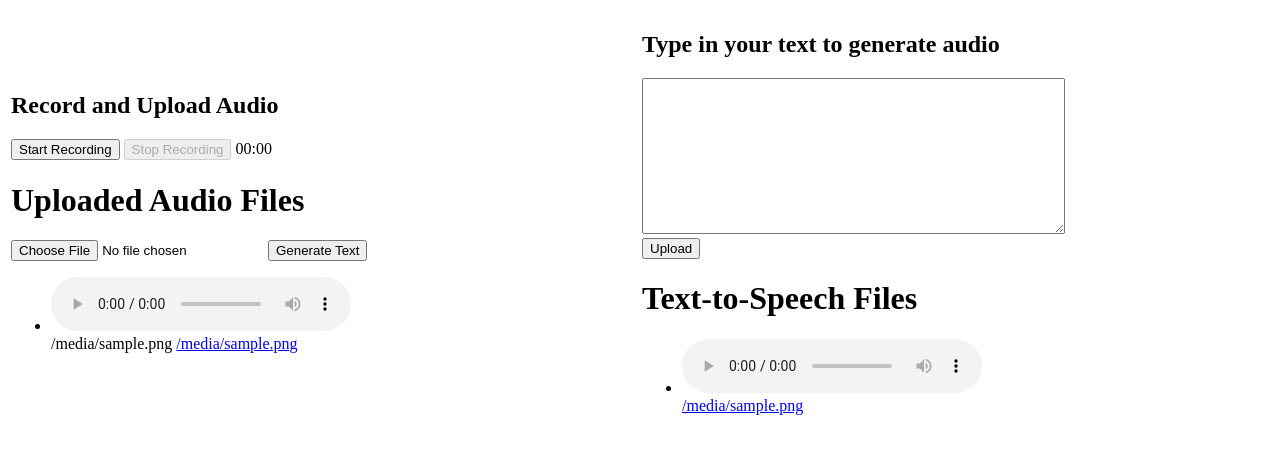
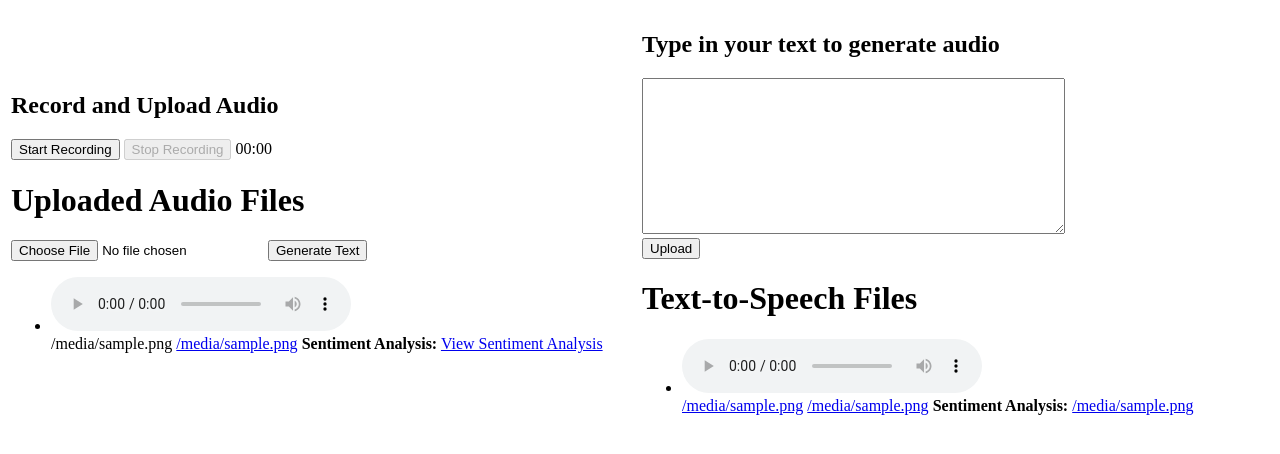
Before and after one commit to Ram14082000/CAI-1, a Flask app: template templates/index.html in a window 1280 px wide. Shown: the top 454 px of the page. Run offline with Flask 3, Linux system fonts and the light colour scheme; the template is opened without the code that fills it: most values are stand-ins (such as "Sample title", 1, 10 or a date in 2020).

Commit message:
new updated index.html
added sentiment analysis to the index.html file

```diff
--- a/templates/index.html
+++ b/templates/index.html
@@ -29,6 +29,11 @@
                         </audio><br>
                         {{file}}
                         <a href="../uploads/{{file.replace('.wav', '.txt')}}">{{ file.replace('.wav', '.txt') }}</a>
+                        <!-- Display Sentiment Analysis -->
+                        {% set sentiment_file = file.replace('.wav', '_sentiment.txt') %}
+                            <strong>Sentiment Analysis:</strong>
+                            <a href="../uploads/{{ sentiment_file }}">View Sentiment Analysis</a>
+                            <br>
                     </li>
                     {% endfor %}
                 </ul>
@@ -53,6 +58,11 @@
                             Your browser does not support the audio element.
                         </audio><br>
                         <a href="/tts/{{ file }}">{{ file }}</a>
+                        <a href="../tts/{{file.replace('.wav', '.txt')}}">{{ file.replace('.wav', '.txt') }}</a>
+                        <!-- Display Sentiment Analysis -->
+                            <strong>Sentiment Analysis:</strong>
+                            <a href="../tts/{{file.replace('.wav', '_sentiment.txt')}}">{{ file.replace('.wav', '_sentiment.txt') }}</a>
+                            <br>
                     </li>
                     {% endfor %}
                     </ul>
```
Lines whose indentation alone changed are shown as unchanged.
